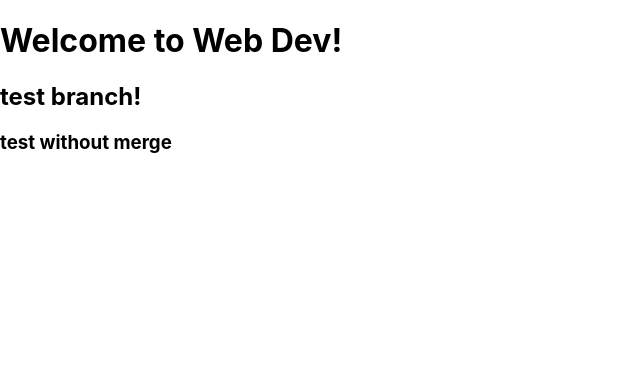
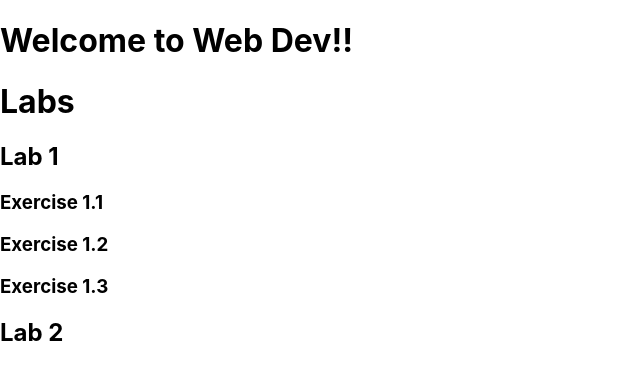
Before and after one commit to jiadil/kanbas-react-web-app, a React (Create React App) app: page / in a window 1280 px wide. Shown: the top 380 px of the page, without its empty margins (0-640 px from the left). Built offline with nearby package versions, Linux system fonts and the light colour scheme.

Commit message:
create branch a1

```diff
--- a/src/App.tsx
+++ b/src/App.tsx
@@ -1,14 +1,14 @@
-// import React from 'react';
-// import logo from './logo.svg';
-import './App.css';
+import React from "react";
+import logo from "./logo.svg";
+import "./App.css";
+import Labs from "./Labs";
 
 function App() {
   return (
-    <>
-    <h1>Welcome to Web Dev!</h1>
-    <h2>test branch!</h2>
-    <h3>test without merge</h3>
-    </>
+    <div>
+      <h1>Welcome to Web Dev!!</h1>
+      <Labs />
+    </div>
   );
 }
 
--- /dev/null
+++ b/src/Labs/Lab1/index.tsx
@@ -0,0 +1,10 @@
+export default function Lab1() {
+    return (
+        <div>
+            <h2>Lab 1</h2>
+            <h3>Exercise 1.1</h3>
+            <h3>Exercise 1.2</h3>
+            <h3>Exercise 1.3</h3>
+        </div>
+    );
+}
--- /dev/null
+++ b/src/Labs/Lab2/index.tsx
@@ -0,0 +1,7 @@
+export default function Lab2() {
+    return (
+        <div>
+            <h2>Lab 2</h2>
+        </div>
+    );
+}
--- /dev/null
+++ b/src/Labs/index.tsx
@@ -0,0 +1,12 @@
+import Lab1 from "./Lab1";
+import Lab2 from "./Lab2";
+
+export default function Labs() {
+    return (
+        <div>
+            <h1>Labs</h1>
+            <Lab1 />
+            <Lab2 />
+        </div>
+    );
+}
```
